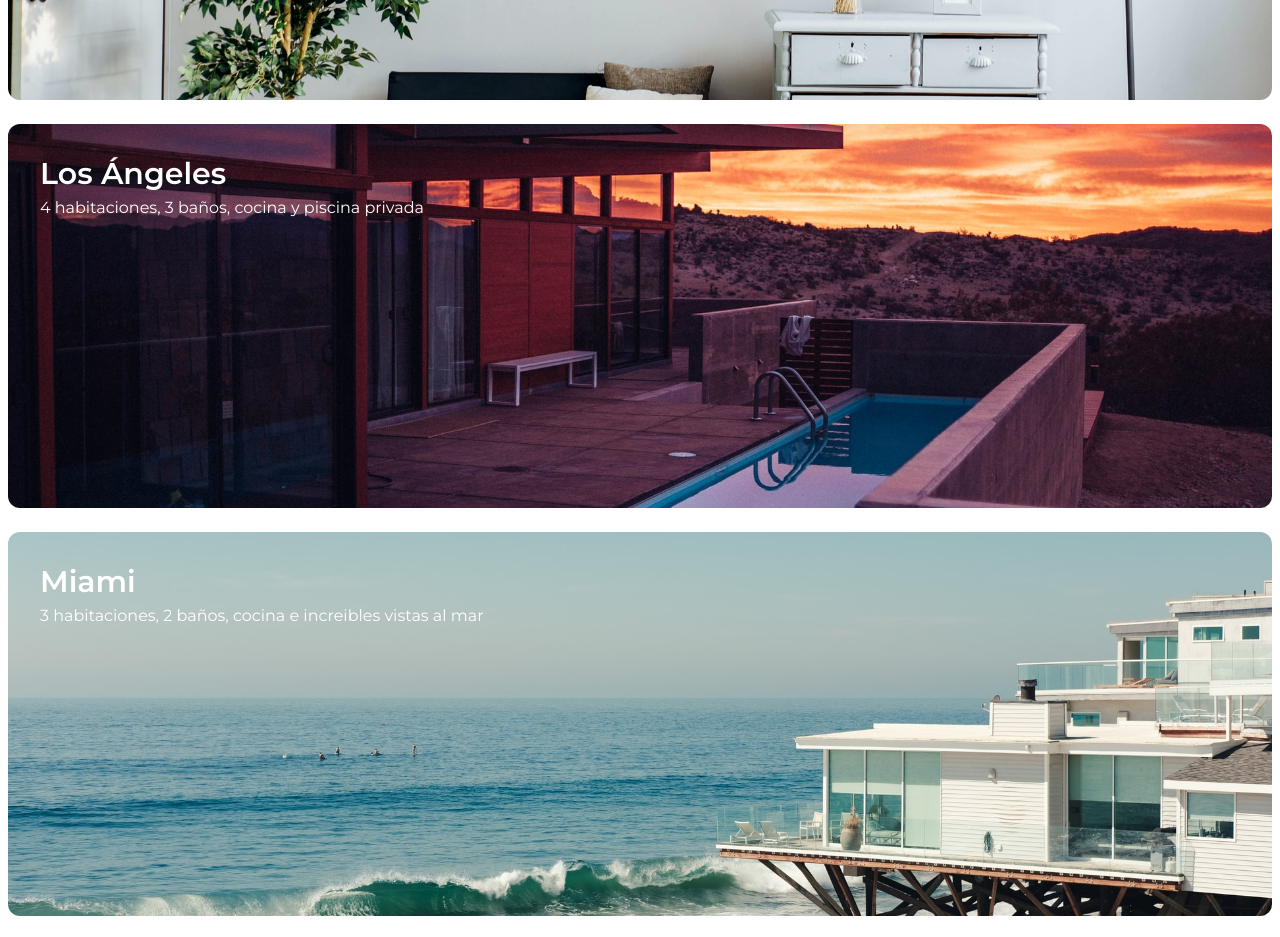
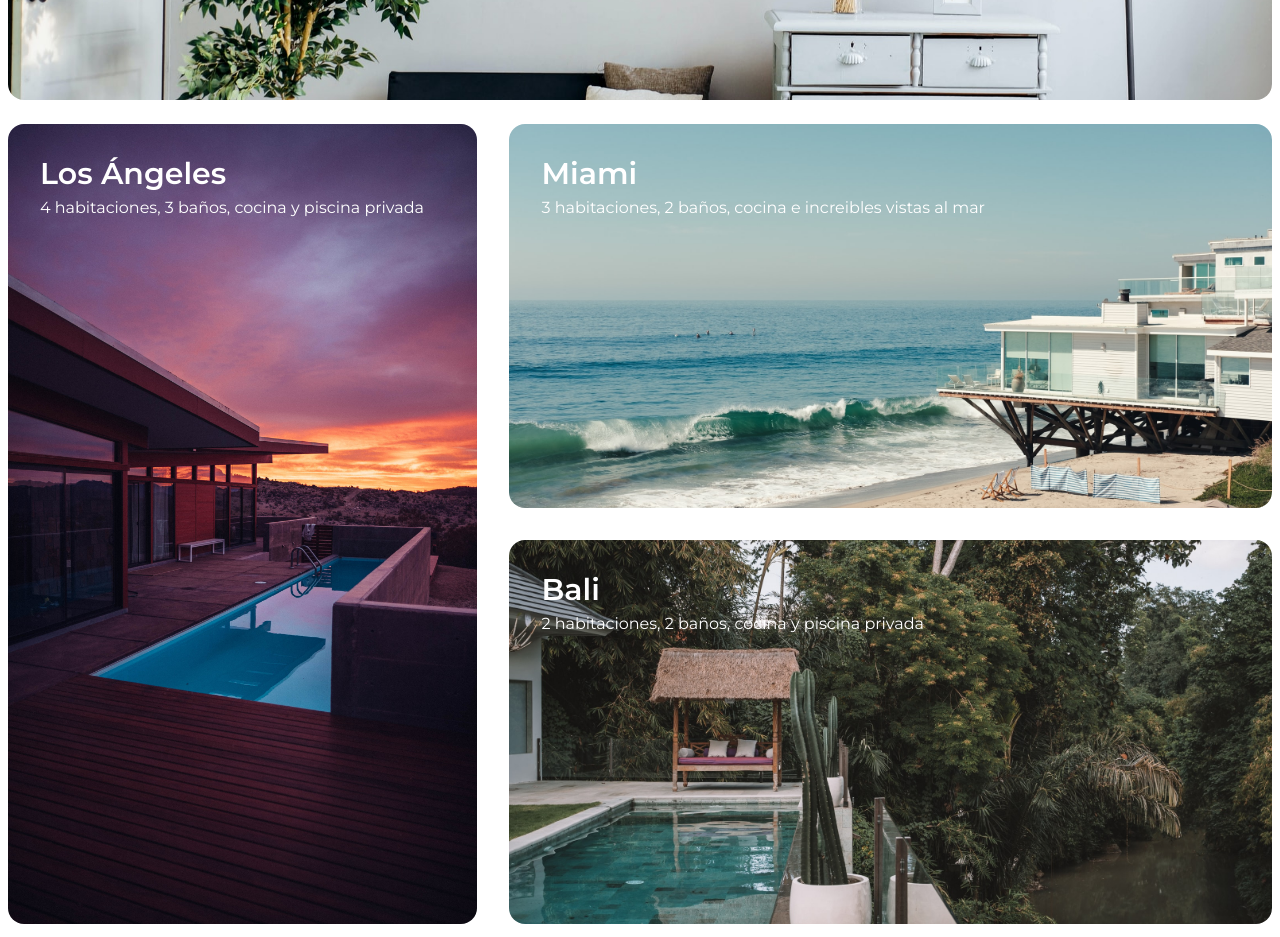
Before and after one commit to Azfe/landingpage_gotravel, a website: page public/index.html in a window 1280 px wide. Shown: the part 1340-2277 px from the top of the page. Drawn offline with Linux system fonts and the light colour scheme.

Commit message:
add responsive: trnding_stays section

```diff
--- a/public/index.html
+++ b/public/index.html
@@ -85,21 +85,27 @@
         <div class="px-2 w-full h-auto" id="trending_stays">
             <h2 class="text-3xl text-primary font-semibold pb-6 mt-6">Alojamientos</h2>
             <div class="w-full h-full flex flex-col space-y-6 items-center justify-center">
-                <div class="w-full h-96 bg-chicago bg-cover bg-center rounded-xl">
+                <div class="w-full h-96 bg-chicago bg-cover bg-center rounded-2xl">
                     <p class="CardTitle">Chicago</p>
                     <p class="text-md pl-8 text-white mr-12">2 habitaciones, 1 baño y cocina</p>
                 </div>
-                <div class="w-full h-96 bg-LA bg-cover bg-center rounded-xl">
+
+                <div class="lg:flex lg:w-full lg:h-1/3 lg:flex-none">
+                    <div class="w-full h-96 bg-LA bg-cover bg-center rounded-2xl lg:mb-8 lg:w-3/5 lg:h-auto">
                         <p class="CardTitle">Los Ángeles</p>
                         <p class="text-md pl-8 text-white mr-12">4 habitaciones, 3 baños, cocina y piscina privada</p>
                     </div>
-                <div class="w-full h-96 bg-miami bg-cover bg-center rounded-xl">
+
+                    <div class="lg:flex lg:flex-col lg:w-full lg:pl-8">
+                        <div class="w-full h-96 bg-miami bg-cover bg-center rounded-2xl mb-8">
                             <p class="CardTitle">Miami</p>
                             <p class="text-md pl-8 text-white mr-12">3 habitaciones, 2 baños, cocina e increibles vistas al mar</p>
                         </div>
-                <div class="w-full h-96 bg-bali bg-cover bg-center rounded-xl">
+                        <div class="w-full h-96 bg-bali bg-cover bg-center rounded-2xl mb-8">
                             <p class="CardTitle">Bali</p>
                             <p class="text-md pl-8 text-white mr-12">2 habitaciones, 2 baños, cocina y piscina privada</p>
+                        </div>
+                    </div>
                 </div>
             </div>
         </div>
```
Also changed, not shown: public/css/tailwind.css. Lines whose indentation alone changed are shown as unchanged.
